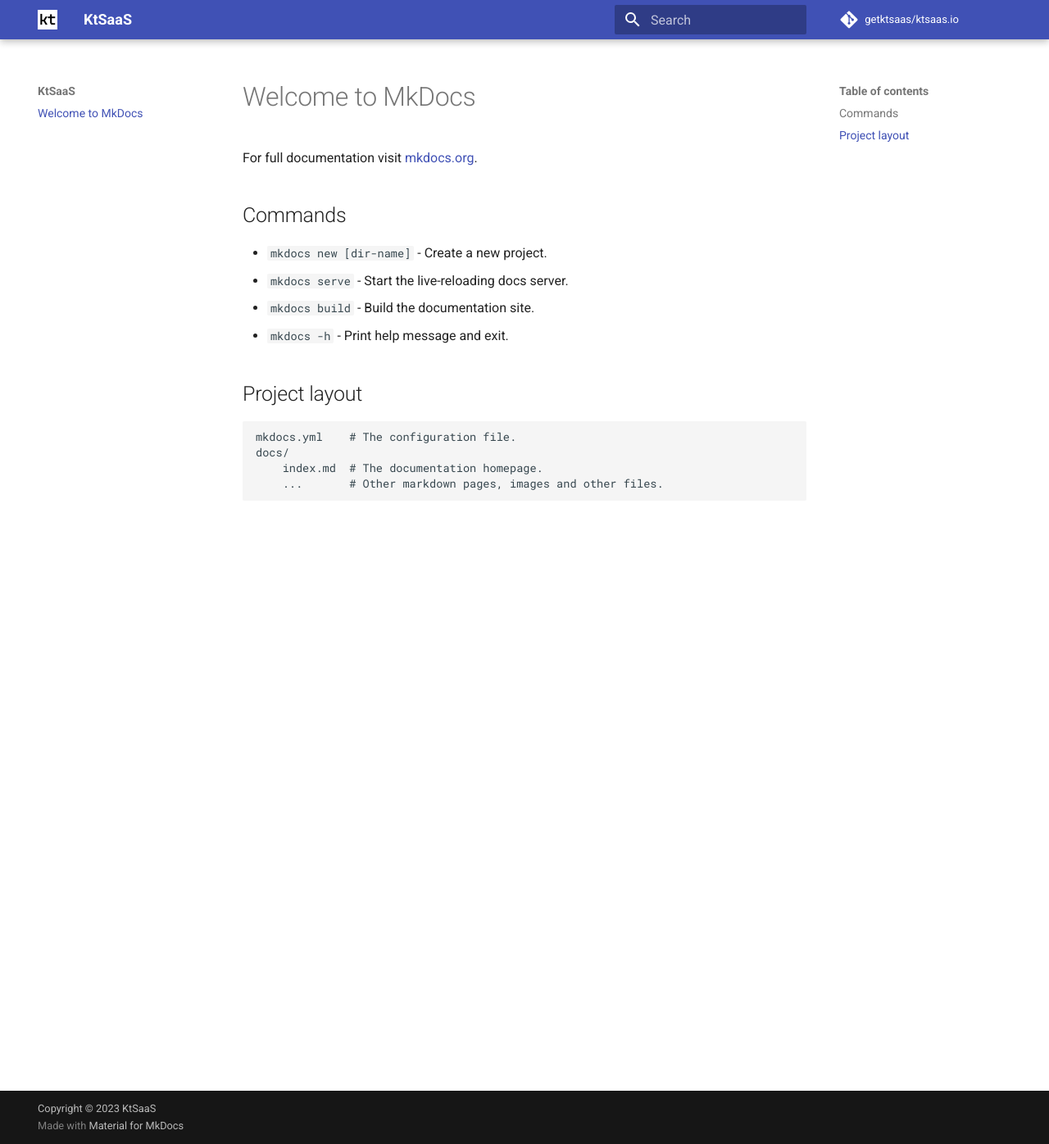
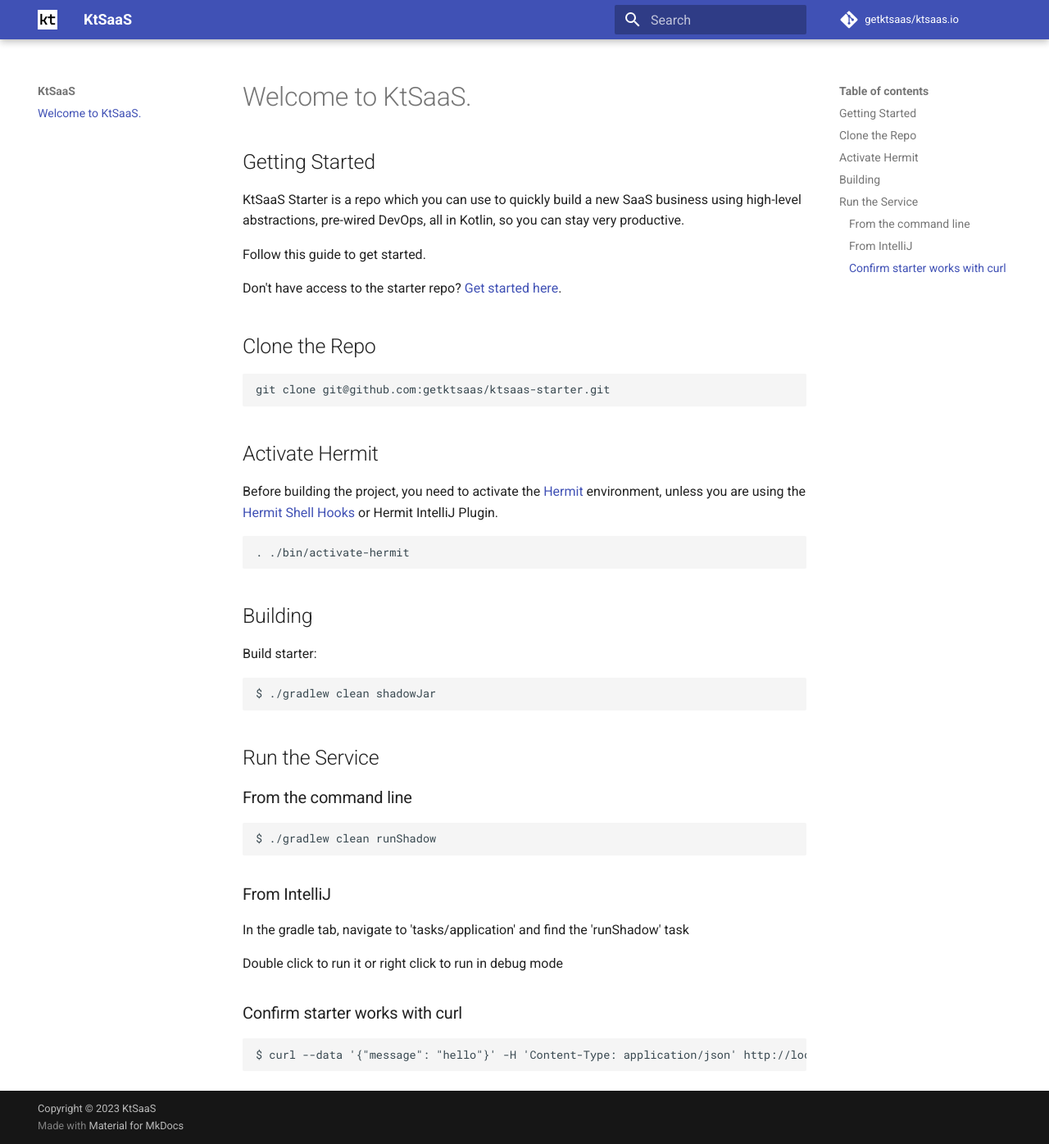
Before and after one commit to getktsaas/ktsaas.io, an MkDocs documentation site: the page built from docs/docs/index.md, in a window 1280 px wide and 1396 px high. Shown: the whole window at 82% size. Built offline with MkDocs 1.6.1 and Material for MkDocs 9.7.7, drawn with Linux system fonts in a browser that asks for light colours; comment, search, counter and statistics services are not loaded.

Commit message:
Add getting started

````diff
--- a/docs/docs/index.md
+++ b/docs/docs/index.md
@@ -1,17 +1,52 @@
-# Welcome to MkDocs
+# Welcome to KtSaaS.
 
-For full documentation visit [mkdocs.org](https://www.mkdocs.org).
+## Getting Started
 
-## Commands
+KtSaaS Starter is a repo which you can use to quickly build a new SaaS business using high-level abstractions, pre-wired DevOps, all in Kotlin, so you can stay very productive.
 
-* `mkdocs new [dir-name]` - Create a new project.
-* `mkdocs serve` - Start the live-reloading docs server.
-* `mkdocs build` - Build the documentation site.
-* `mkdocs -h` - Print help message and exit.
+Follow this guide to get started.
 
-## Project layout
+Don't have access to the starter repo? [Get started here](/).
 
-    mkdocs.yml    # The configuration file.
-    docs/
-        index.md  # The documentation homepage.
-        ...       # Other markdown pages, images and other files.
+## Clone the Repo
+
+```
+git clone git@github.com:getktsaas/ktsaas-starter.git
+```
+
+## Activate Hermit
+
+Before building the project, you need to activate the [Hermit](https://cashapp.github.io/hermit/)
+environment, unless you are using
+the [Hermit Shell Hooks](https://cashapp.github.io/hermit/docs/usage/shell/) or Hermit IntelliJ Plugin.
+
+```shell
+. ./bin/activate-hermit
+```
+
+## Building
+Build starter:
+
+```
+$ ./gradlew clean shadowJar
+```
+
+## Run the Service
+
+### From the command line
+
+```
+$ ./gradlew clean runShadow
+```
+
+### From IntelliJ
+In the gradle tab, navigate to 'tasks/application' and find the 'runShadow' task
+
+Double click to run it or right click to run in debug mode
+
+
+### Confirm starter works with curl
+
+```
+$ curl --data '{"message": "hello"}' -H 'Content-Type: application/json' http://localhost:8080/ping
+```
````
